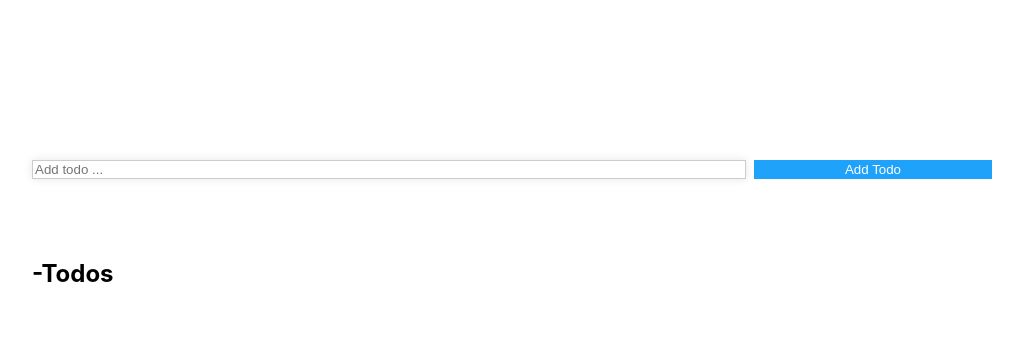
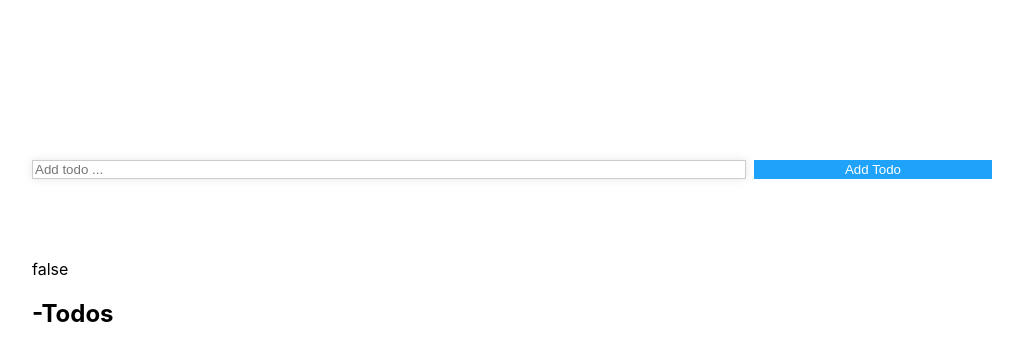
Before and after one commit to Ali-consciousroad/toDo-React-MobX-app-, a React (Create React App) app: page / in a window 1280 px wide. Shown: the top 360 px of the page, without its empty margins (128-1151 px from the left). Built offline with nearby package versions, Linux system fonts and the light colour scheme.

Commit message:
MobX Core Functions - Actions

```diff
--- a/src/App.tsx
+++ b/src/App.tsx
@@ -1,23 +1,35 @@
 import TodoInput from "./Todo/TodoInput";
 import TodoList from "./Todo/TodoList";
 import styles from "./App.module.css";
-  import { observer, useLocalObservable } from "mobx-react-lite";
+import { observer, useLocalObservable } from "mobx-react-lite";
+import { useEffect } from "react";
 
 const App = () => {
   // Functions used to toggle the to do list when clicking on the " + " / " - " button
   // Use MobX instead of set state
   const appUI = useLocalObservable(() => ({
         todosVisible: true,
-        toggleTodoVisibility() {
-          appUI.todosVisible = !appUI.todosVisible;
-        },
-      }));
+        loading: false,
+        * toggleTodoVisibility() {
+          this.loading = true;
+          // The promise creates a new action so we need a new context
+          yield new Promise((resolve) => setTimeout(() => resolve(void 0), 1000));
+            this.loading = false;
+            this.todosVisible = !this.todosVisible;
+          },
+        }));
+
+  // Show how to interact on observables
+  useEffect(() => {
+    console.log({ loading: appUI.loading})
+  }, [appUI.loading]);
 
   return (
     <div className="App">
       {/* Props removed to avoid prop drilling, useStore() hook is used instead */}
       <TodoInput />
       <div className={styles["todo-list-wrapper"]}>
+        {String(appUI.loading)}
         <h2 onClick={appUI.toggleTodoVisibility}>
           {/* Conditional rendering of the text used as a button */}
           <span>{appUI.todosVisible ? "-" : "+"}</span>
```
